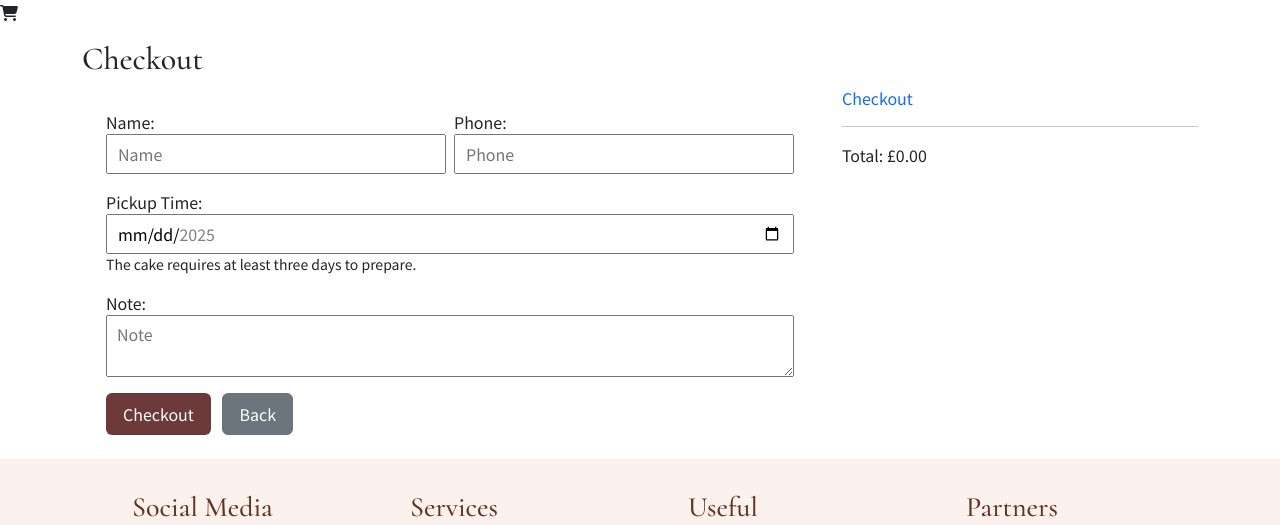
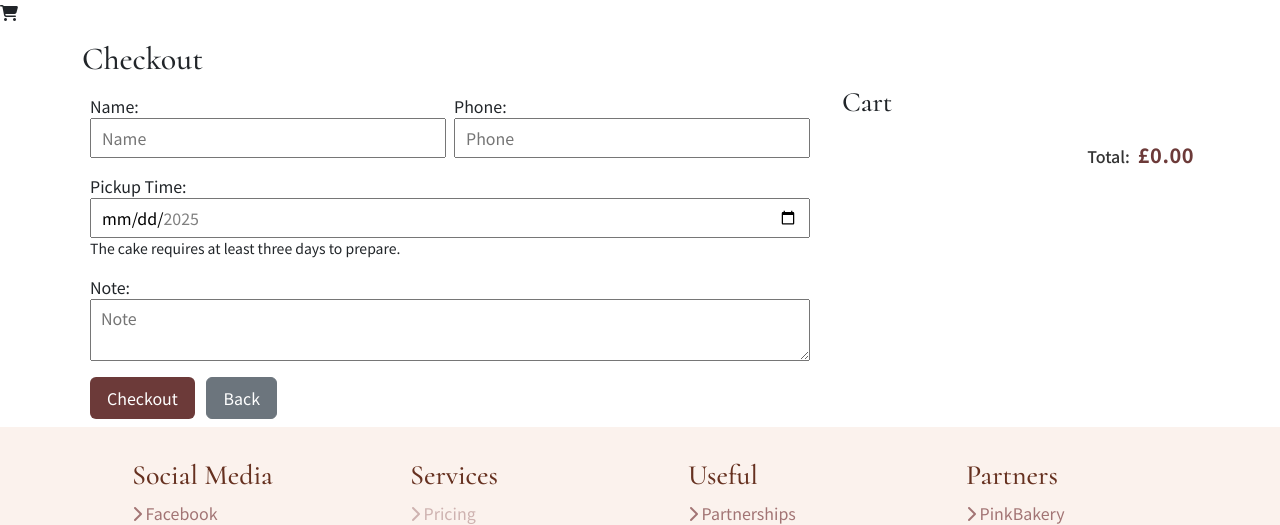
Before and after one commit to LupusXLass1404/Sugar_Blossom, a PHP site: page /index.php?do=checkout in a window 1280 px wide. Shown: the part 56-581 px from the top of the page. Run offline with PHP 8.4, Linux system fonts and the light colour scheme; the visitor is signed in with stand-in values (Sample User, id 1); data that the repository does not hold is empty; some libraries are stand-ins or nearby versions.

Commit message:
購物車樣式

```diff
--- a/accordion.html
+++ b/accordion.html
@@ -32,6 +32,7 @@
 </head>
 
 <body>
+
     <!-- ====================== Menu Start ====================== -->
     <section id="menu">
         <div class="container-fluid py-5">
--- a/css/style.css
+++ b/css/style.css
@@ -502,6 +502,121 @@ a {
     color: white;
 }
 
+/* Cart */
+/* CSS */
+.cart {
+    width: 100%;
+    max-width: 800px;
+    margin: 16px auto;
+    font-family: -apple-system, BlinkMacSystemFont, "Segoe UI", Roboto, "Helvetica Neue", Arial;
+    color: #222;
+}
+
+
+.cart-item {
+    display: flex;
+    gap: 14px;
+    align-items: center;
+    padding: 12px 8px;
+    border-bottom: 1px solid rgba(0, 0, 0, 0.06);
+}
+
+.item-image {
+    width: 96px;
+    height: 72px;
+    object-fit: cover;
+    border-radius: 8px;
+    flex-shrink: 0;
+    border: 2px solid transparent;
+}
+
+.item-info {
+    flex: 1 1 auto;
+    min-width: 0;
+    display: flex;
+    flex-direction: column;
+    gap: 6px;
+}
+
+.item-row {
+    display: flex;
+    justify-content: space-between;
+    align-items: center;
+    gap: 8px;
+}
+
+.item-title {
+    margin: 0;
+    font-size: 16px;
+    font-weight: 600;
+    white-space: nowrap;
+    overflow: hidden;
+    text-overflow: ellipsis;
+}
+
+.item-price {
+    font-weight: 700;
+    font-size: 15px;
+    color: #6C3A39;
+    white-space: nowrap;
+}
+
+.item-note {
+    font-size: 13px;
+    color: #444;
+    opacity: 0.9;
+}
+
+.item-qty {
+    font-size: 13px;
+    color: #333;
+}
+
+.item-qty .qty {
+    font-weight: 700;
+}
+
+.cart-total {
+    width: 100%;
+    display: flex;
+    justify-content: flex-end;
+    align-items: baseline;
+    padding: 12px 4px;
+}
+
+.total-label {
+    font-size: 16px;
+    margin-right: 8px;
+    font-weight: 500;
+    color: #333;
+}
+
+.total-amount {
+    font-size: 20px;
+    font-weight: 700;
+    color: #6C3A39;
+    letter-spacing: 0.5px;
+}
+
+
+/* 響應式：在小螢幕改為圖片上方排列 */
+@media (max-width: 520px) {
+    .cart-item {
+        flex-direction: column;
+        align-items: stretch;
+    }
+
+    .item-image {
+        width: 100%;
+        height: 160px;
+        border-radius: 10px;
+    }
+
+    .item-row {
+        flex-direction: row;
+    }
+}
+
 /* ====================== Checkout Start ====================== */
 
 /* Row with two columns */
--- a/front/checkout.php
+++ b/front/checkout.php
@@ -4,12 +4,13 @@
         exit;
     }
 ?>
+
 <i class="fa-solid fa-cart-shopping"></i>
 <div class="container mt-3">
     <h2>Checkout</h2>
     <div class="row">
         <div class="col-lg-8">
-            <form action="" class="p-4 checkout-form ">
+            <form action="" class="py-2 px-2 checkout-form ">
                 <div class="checkout-row">
                     <div class="checkout-col">
                         <label for="customer_name">Name:</label>
@@ -42,15 +43,17 @@
         </div>
 
         <!-- 購物車 -->
-        <div class="col-lg-4">
-            <?php if(isset($_SESSION['user'])):?>
-                <a href="index.php?do=checkout">Checkout</a>
-            <?php else:?>
-                <a href="index.php?do=login">Please log in before checkout.</a>
-            <?php endif;?>
+        <div class="col-lg-4 pb-5">
+            <h3>Cart</h3>
+
+            <!-- 購物列表 -->
             <div id="cart"></div>
-            <hr>
-            Total: £<span id="cartTotal"></apan>
+
+            <!-- 總價 -->
+            <div class="cart-total">
+                <span class="total-label">Total:</span>
+                <span class="total-amount">£<span id="cartTotal"></span></span>
+            </div>
         </div>
     </div>
 </div>
--- a/js/cart.js
+++ b/js/cart.js
@@ -22,7 +22,21 @@ function updateCart() {
             const item = menuData.find(i => i.id == e.id);
             const prices = item.price * e.qty;
             total += Number(prices);
-            tmp += `${item.name} x${e.qty} = £${prices.toFixed(2)}<br>`
+            tmp += `
+                <div class="cart-item">
+                    <img class="item-image" src="upload/${item.img}">
+                    <div class="item-info">
+                        <div class="item-row">
+                            <p class="item-title">${item.name}</p>
+                            <div class="item-price">£${prices.toFixed(2)}</div>
+                        </div>
+                        <div class="item-row">
+                            <div class="item-note">${item.type}</div>
+                            <div class="item-qty">x<span class="qty">${e.qty}</span></div>
+                        </div>
+                    </div>
+                </div>
+            `
         })
         $('#cart').html(tmp);
     }
```
Also changed, not shown: front/order.php (+10 -4 lines).
